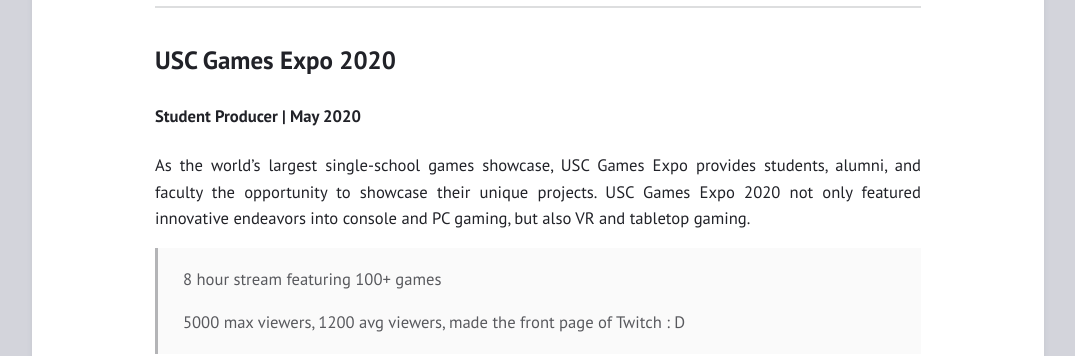
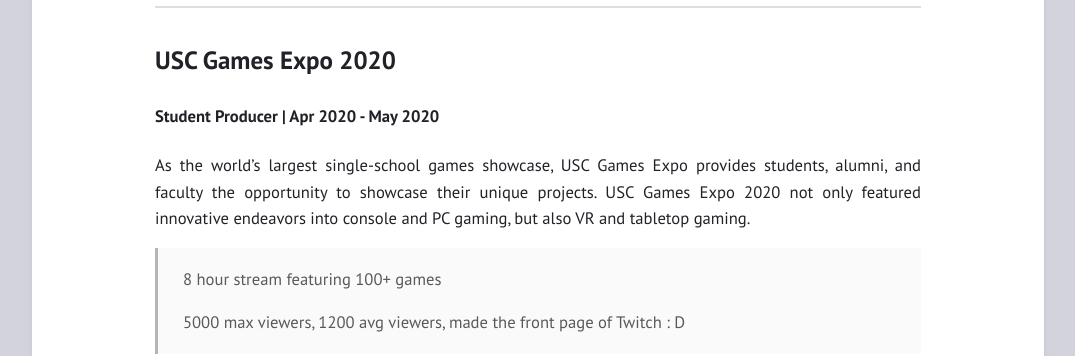
Before and after one commit to KeroMichelle/KeroMichelle.github.io, a Jekyll site: the page built from media.md, in a window 1280 px wide. Shown: the part 1113-1469 px from the top of the page, without its empty margins (102-1177 px from the left). Built offline with Jekyll 4.4.1, drawn with Linux system fonts in a browser that asks for light colours.

Commit message:
Media page update

```diff
--- a/media.md
+++ b/media.md
@@ -20,7 +20,7 @@
 ---
 
 ## USC Games Expo 2020
-#### Student Producer | May 2020
+#### Student Producer | Apr 2020 - May 2020
 
 As the world's largest single-school games showcase, USC Games Expo provides students, alumni, and faculty the opportunity to showcase their unique projects. USC Games Expo 2020 not only featured innovative endeavors into console and PC gaming, but also VR and tabletop gaming.
 
```
